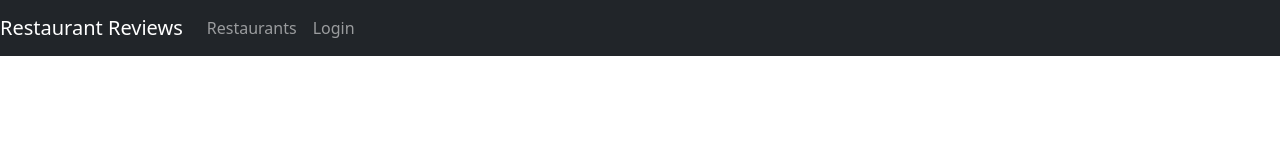
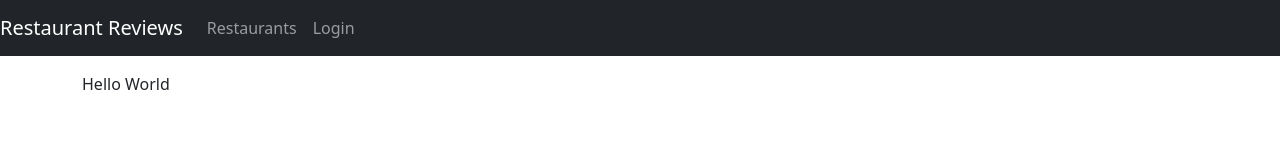
Before and after one commit to shaunvaidyan/restaurantsMERN, a React (Create React App) app in the folder frontend/: page /restaurants/1 in a window 1280 px wide. Shown: the top 162 px of the page. Built offline with nearby package versions, Linux system fonts and the light colour scheme.

Commit message:
fix routes to react-router v6

```diff
--- a/frontend/src/App.js
+++ b/frontend/src/App.js
@@ -45,18 +45,15 @@ function App() {
       <div className="container mt-3">
         <Routes>
           <Route exact path={"/"} element={<RestaurantsList restaurantsList={RestaurantsList} />} />
-          {/* <Route
+          <Route exact path={"/restaurants"} element={<RestaurantsList restaurantsList={RestaurantsList} />} />
+          <Route
             path="/restaurants/:id/review"
-            render={(props)=> (
-              <AddReview {...props} user={user} />
-            )}
+            element = { <AddReview user={user} /> }
           />
           <Route
             path="/restaurants/:id"
-            render={(props) => (
-              <Restaurant {...props} user={user} />
-            )}
-          /> */}
+            element = { <Restaurant user={user} /> }
+          />
           <Route
             path="/login"
             element = { <Login login={login} /> }
```
